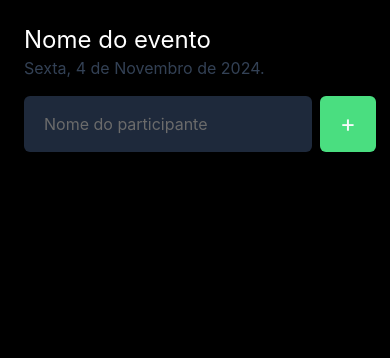
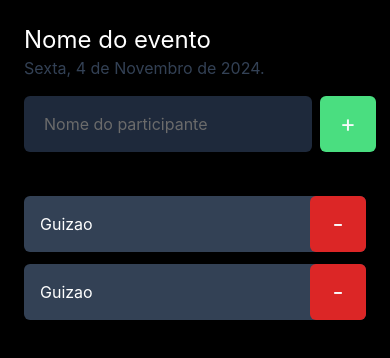
Before and after one commit to guirodg/imhere, a React Native app: screen / in a window 390 px wide. Shown: the top 358 px of the page. Built offline with nearby package versions, Linux system fonts and the light colour scheme.

Commit message:
Adicionando component Participant

```diff
--- /dev/null
+++ b/src/components/Participant/index.tsx
@@ -0,0 +1,14 @@
+import { View, Text, TouchableOpacity } from "react-native";
+import { styles } from "./styles";
+
+export function Participant() {
+  return (
+    <View className={styles.container}>
+      <Text className={styles.name}>Guizao</Text>
+
+      <TouchableOpacity className={styles.button}>
+        <Text className={styles.buttonText}>-</Text>
+      </TouchableOpacity>
+    </View>
+  );
+}
--- /dev/null
+++ b/src/components/Participant/styles.ts
@@ -0,0 +1,6 @@
+export const styles = {
+  container: "w-full bg-slate-700 rounded-md flex-row items-center mb-3",
+  name: "text-white flex-1 text-base ml-4",
+  button: "items-center justify-center w-14 h-14 rounded-md bg-red-600",
+  buttonText: "text-gray-50 text-2xl",
+};
--- a/src/screens/Home/index.tsx
+++ b/src/screens/Home/index.tsx
@@ -1,5 +1,6 @@
 import { Text, TextInput, View, TouchableOpacity } from "react-native";
 import { styles } from "./styles";
+import { Participant } from "../../components/Participant";
 
 export function Home() {
   function handleParticipantAdd() {
@@ -25,6 +26,8 @@ export function Home() {
           <Text className={styles.buttonText}>+</Text>
         </TouchableOpacity>
       </View>
+      <Participant />
+      <Participant />
     </View>
   );
 }
```
